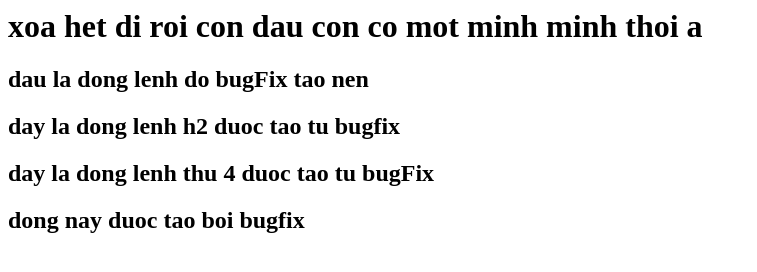
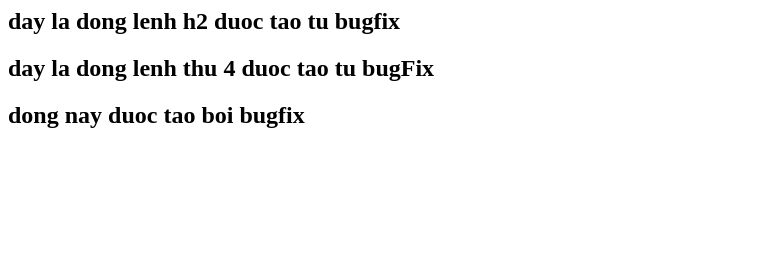
Before and after one commit to tuanhluong2003/Project_conmeo, a plain HTML site: page index.html in a window 1280 px wide. Shown: the whole page, without its empty margins (0-757 px from the left). Drawn offline with Linux system fonts and the light colour scheme.

Commit message:
bugfix2 sua doi xoa

```diff
--- a/index.html
+++ b/index.html
@@ -1,7 +1,3 @@
-<h1>xoa het di roi con dau con co mot minh minh thoi a</h1>
-
-<h2>dau la dong lenh do bugFix tao nen</h2>
-
 <h2>day la dong lenh h2 duoc tao tu bugfix</h2>
 
 <h2>day la dong lenh thu 4 duoc tao tu bugFix</h2>
```
